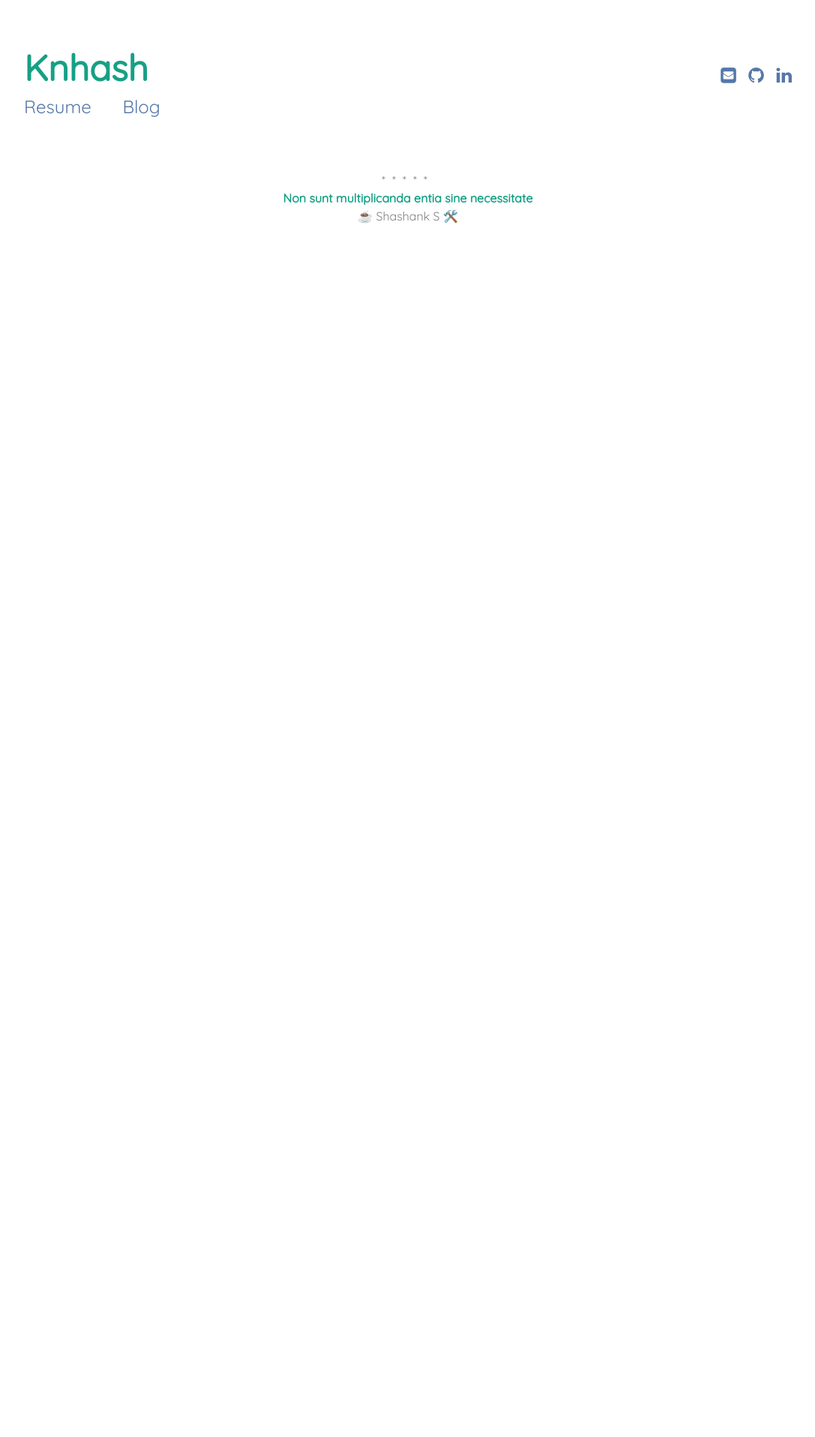
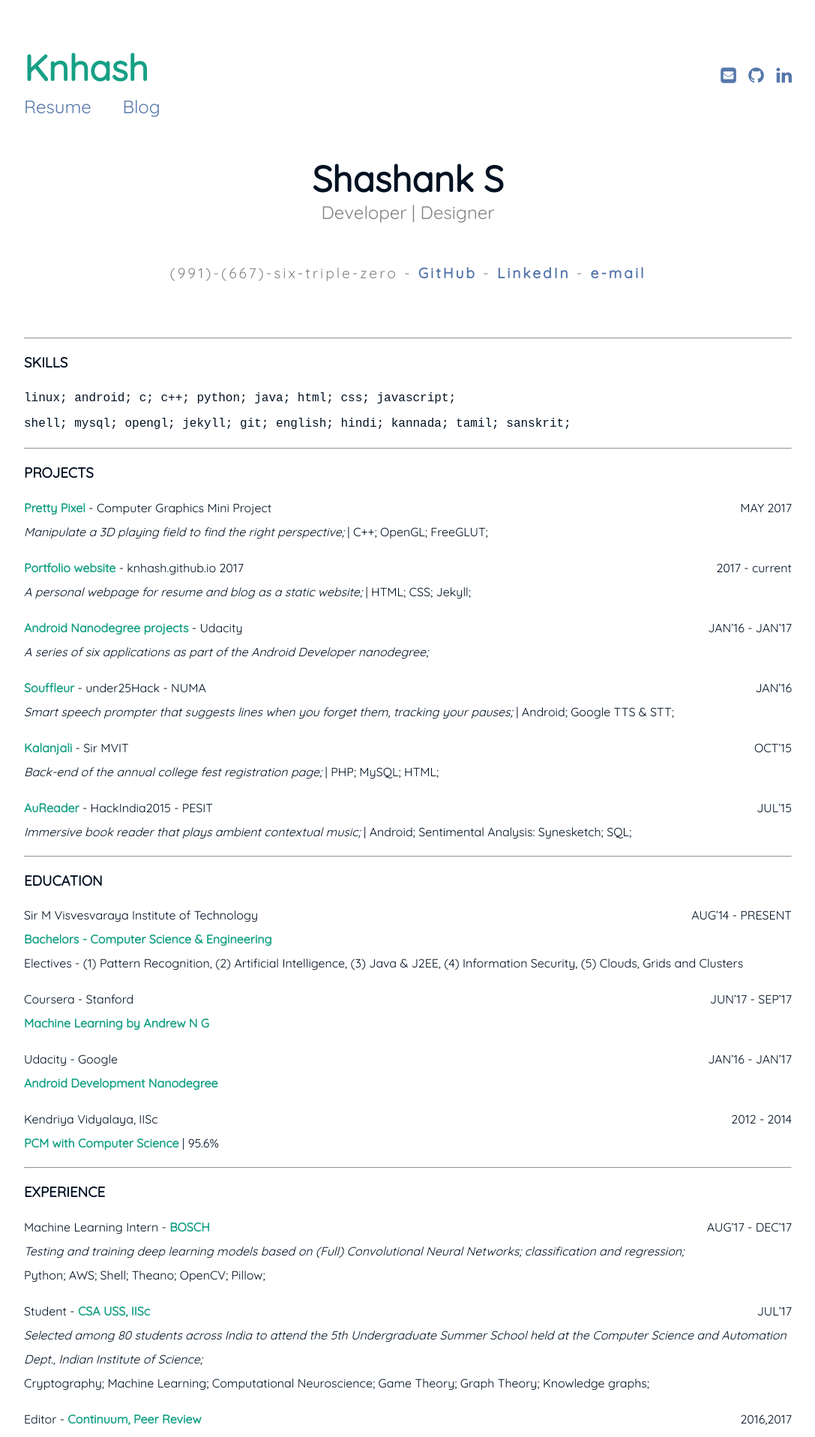
Before and after one commit to knhash/knhash.github.io, a Jekyll site: the page built from resume.md, in a window 1280 px wide. Shown: the top 1916 px of the page at 75% size, without its empty margins (96-1183 px from the left). Built offline with Jekyll 4.4.1, drawn with Linux system fonts in a browser that asks for light colours; before the commit the page ends 900 px from its top, so only the background shows below that; some of the changed text lies outside the part shown.

Commit message:
feat: add markdown resume

````diff
--- a/css/resume.css
+++ /dev/null
@@ -1,127 +0,0 @@
-
-.key:first-child { margin-left: 0 }
-.key { margin: 0 10px;
-       position: relative;
-}
-.key::before { content: '◆';
-               position: absolute;
-               left: -15px;
-               color: #555;
-               font-size: 7pt;
-}
-.key:first-child::before { content: '' }
-.section { border-bottom: 1px solid #ddd;
-           padding: 10px 0 15px;
-}
-.section:last-child { border: none }
-.section-text { width: 80%;
-                font-size: 18px;
-                line-height: 24px;
-                margin: 10px 0 10px;
-                padding: 0 10px;
-}
-.subsection { margin: 10px 0 5px }
-.desc { font-size: 16px; color:#444;}
-.contact-info { font-size: 16px;
-                text-align: right;
-}
-.light { color: #aaa;letter-spacing:1px;
-         font-size: 14px;
-         line-height:28px;
-         text-transform:uppercase;
-}
-ul{
-  padding-left:15px;
-}
-
-ul.skills{
-  float:left;
-  width:30%;
-  padding-left:0px;
-  margin: 0 20px 0 0;
-}
-
-ul.skills li{
-  list-style: none;
-  font-size:16px;
-  margin-bottom:10px;
-}
-
-ul.skills li:last-child{
-  margin:0;
-}
-
-/*
- Float Rules
-*/
-.row:before, .row:after { content: "";
-                          display: table;
-}
-.row:after { clear: both }
-.col { float: left }
-.col-right { float: right }
-
-/*
- Page Rules
-*/
-.page { width: 1000px;
-        min-height: 29.7cm;
-        margin: 1cm auto;
-
-        background: white;
-        padding: 20px 50px;
-}
-.subpage { padding: 1cm;
-           border: 1px red solid;
-           height: 297mm;
-}
-
-@page { size: A4;
-        margin: 0;
-}
-
-@media print {
-    .page { margin: 0;
-            border: initial;
-            border-radius: initial;
-            width: initial;
-            min-height: initial;
-            box-shadow: initial;
-            background: initial;
-            page-break-after: always;
-    }
-    .page-break{
-      page-break-before: always;
-      padding-top:30px;
-    }
-
-    body { font-size: 12pt;}
-    h1{
-      font-size: 23pt;
-    }
-
-    h2{
-      font-size:10pt;
-      width: 3cm;
-      padding-left: 10px;
-    }
-
-    h3 { font-size: 10pt; line-height:11pt}
-
-    .section-text { font-size: 9pt; line-height: 14pt; }
-
-    .light { font-size: 7.5pt; line-height:12pt; color:#ddd; }
-
-    .page { width: 21cm }
-    ul {margin:5px 0 0}
-    .section { padding: 5px 0 8px }
-    .section-text { width: 15cm; margin: 5px 0 5px;}
-    .subsection { margin: 5px 0 0 }
-    .desc { font-size: 9pt }
-
-    .contact-info { font-size: 9pt}
-
-    ul.skills{margin: 0 10px 0 0;}
-    ul.skills li{ font-size: 9pt; margin-bottom:0}
-
-}
--- a/resume.md
+++ b/resume.md
@@ -1,7 +1,97 @@
 ---
 layout: page
+title: Shashank S
+subtitle: Developer | Designer
 permalink: /resume/
 ---
 
+> (991)-(667)-six-triple-zero - [GitHub](github.com/knhash) - [LinkedIn](linkedin.com/in/knhash) - [e-mail](mailto:Mr.Knhash@gmail)
 
-<link rel="stylesheet" href="/css/resume.css">
+---
+
+### SKILLS
+``` linux; android; c; c++; python; java; html; css; javascript;  ```
+``` shell; mysql; opengl; jekyll; git; english; hindi; kannada; tamil; sanskrit;  ```
+
+---
+
+### PROJECTS
+**Pretty Pixel** - Computer Graphics Mini Project <span style="float: right; ">MAY 2017</span>
+_Manipulate a 3D playing field to find the right perspective;_ | C++; OpenGL; FreeGLUT;
+
+**Portfolio website** - knhash.github.io <span style="float: right; ">2017 - current</span>2017
+_A personal webpage for resume and blog as a static website;_ | HTML; CSS; Jekyll;
+
+**Android Nanodegree projects** - Udacity <span style="float: right; ">JAN’16 - JAN’17</span>
+_A series of six applications as part of the Android Developer nanodegree;_
+
+
+**Souffleur** - under25Hack - NUMA <span style="float: right; ">JAN’16</span>
+_Smart speech prompter that suggests lines when you forget them, tracking your pauses;_ | Android; Google TTS & STT;
+
+
+**Kalanjali** - Sir MVIT <span style="float: right; ">OCT’15</span>
+_Back-end of the annual college fest registration page;_ | PHP; MySQL; HTML;
+
+
+**AuReader** - HackIndia2015 - PESIT <span style="float: right; ">JUL’15</span>
+_Immersive book reader that plays ambient contextual music;_ | Android; Sentimental Analysis: Synesketch; SQL;
+
+---
+
+### EDUCATION
+
+Sir M Visvesvaraya Institute of Technology <span style="float: right; ">AUG’14 - PRESENT</span>
+**Bachelors - Computer Science & Engineering**
+Electives - (1) Pattern Recognition, (2) Artificial Intelligence, (3) Java & J2EE, (4) Information Security, (5) Clouds, Grids and Clusters
+
+
+Coursera - Stanford <span style="float: right; ">JUN’17 - SEP’17</span>
+**Machine Learning by Andrew N G**
+
+
+Udacity - Google <span style="float: right; ">JAN’16 - JAN’17</span>
+**Android Development Nanodegree**
+
+
+Kendriya Vidyalaya, IISc <span style="float: right; ">2012 - 2014</span>
+**PCM with Computer Science** | 95.6%
+
+---
+
+### EXPERIENCE
+
+Machine Learning Intern - **BOSCH** <span style="float: right; ">AUG’17 - DEC’17</span>
+_Testing and training deep learning models based on (Full) Convolutional Neural Networks; classification and regression;_
+Python; AWS; Shell; Theano; OpenCV; Pillow;
+
+
+Student - **CSA USS, IISc** <span style="float: right; ">JUL’17</span>
+_Selected among 80 students across India to attend the 5th Undergraduate Summer School held at the Computer Science and Automation Dept., Indian Institute of Science;_
+Cryptography; Machine Learning; Computational Neuroscience; Game Theory; Graph Theory; Knowledge graphs;
+
+
+Editor - **Continuum, Peer Review** <span style="float: right; ">2016,2017</span>
+_Editor of the magazine for the Department of CSE, Sir MVIT, 2015-16 and 2016-17_
+
+
+Android Developer Intern - **SuperText** <span style="float: right; ">SEP’15 - DEC’15</span>
+_Android application for delivery personnel tracking and notification;_
+Android SDK; Google Maps API; OneSignal(Push notification); smooch.io(Chat);
+
+---
+
+### RECOGNITION & INTERESTS
+
+- Android Scholarship by Google and TATA Trusts - Udacity, 2016 - 17
+- ACM ICPC Asia Chennai Regionals qualified - 2015, 2016
+- Certificate of merit and participation, college project exhibition - 2016, 2017
+- Technical paper on NFC at Papyrus - 2016
+- Technical paper on MAchine Learning in Process Scheduling at Papyrus - 2017
+- Regular participant in hackathons, conferences, tech talks, seminars and Open source
+- Participate in various coding competitions - CSI, HackerEarth, CodeChef, HackerRank, CodeJam
+- Top 1.5% of KVS overall, Top 0.1% CBSE English - AISSCE 2014, 12th Board
+- Letter of commendation by Mrs. Smriti Irani, Minister of HRD, for exceptional performance
+- INSPIRE Scholarship by DST, on pursuit of Pure Science
+- AIR 28, RR 5 in Junior Mathematical Olympiad - 2012
+- Merit Certificate and Cash prize for exceptional performance - AISSE 2012, 10th Board, SBM
````
